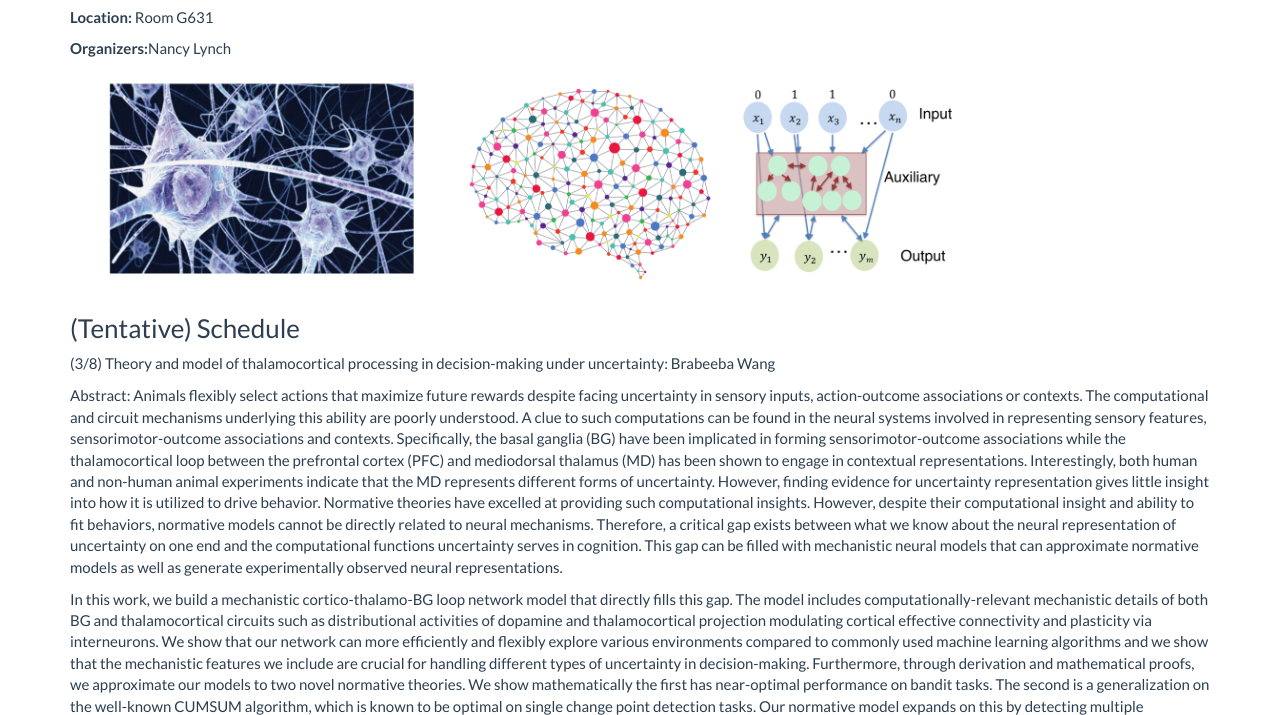
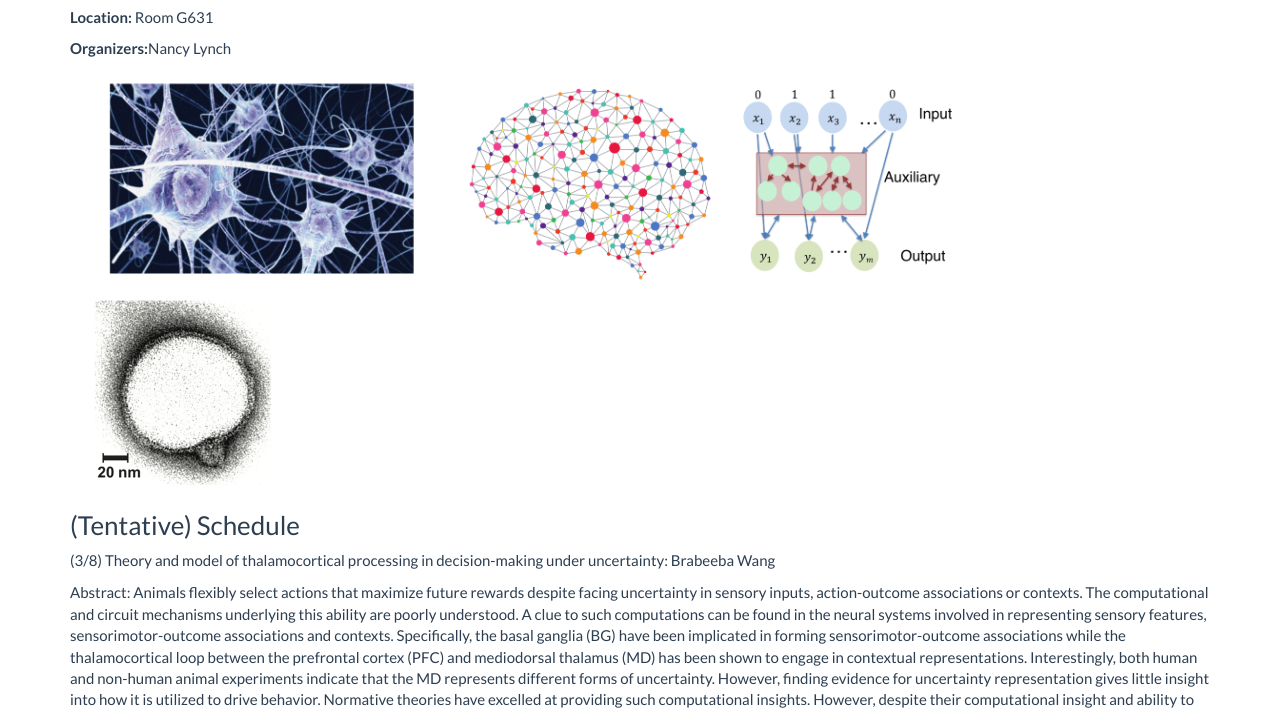
Before and after one commit to brabeeba/TDS-Meeting-2024-Spring, a plain HTML site: page index.html in a window 1280 px wide. Shown: the part 85-800 px from the top of the page. Drawn offline with Linux system fonts and the light colour scheme.

Commit message:
add nanobot

```diff
--- a/index.html
+++ b/index.html
@@ -37,6 +37,9 @@
 <div class="row-fluid voffset1">
 	<div class="col-md-10 colp-lg-8" >
    		<img src="./triple.png" class="img-rounded img-responsive" alt="my photo">
+</div>
+	<div class="col-md-10 colp-lg-8" >
+   		<img src="./nano.png" class="img-rounded img-responsive" alt="my photo">
 </div>
   <div class="row voffset1">
     <div class="col-md-12">
```
